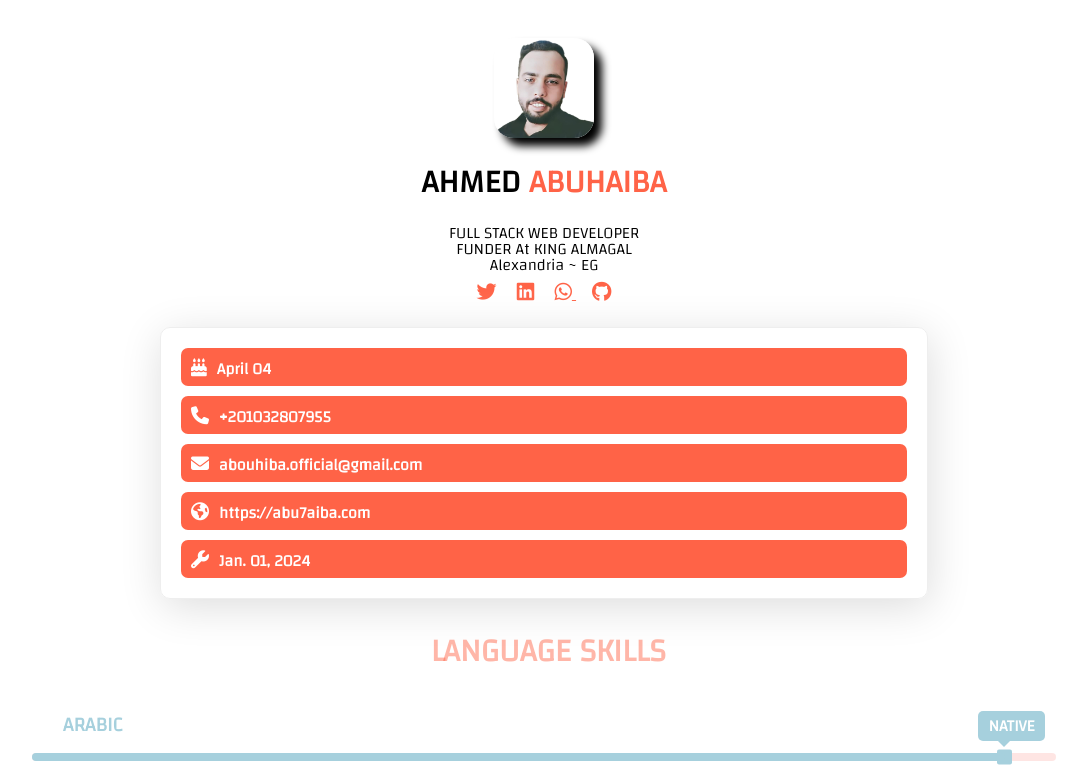
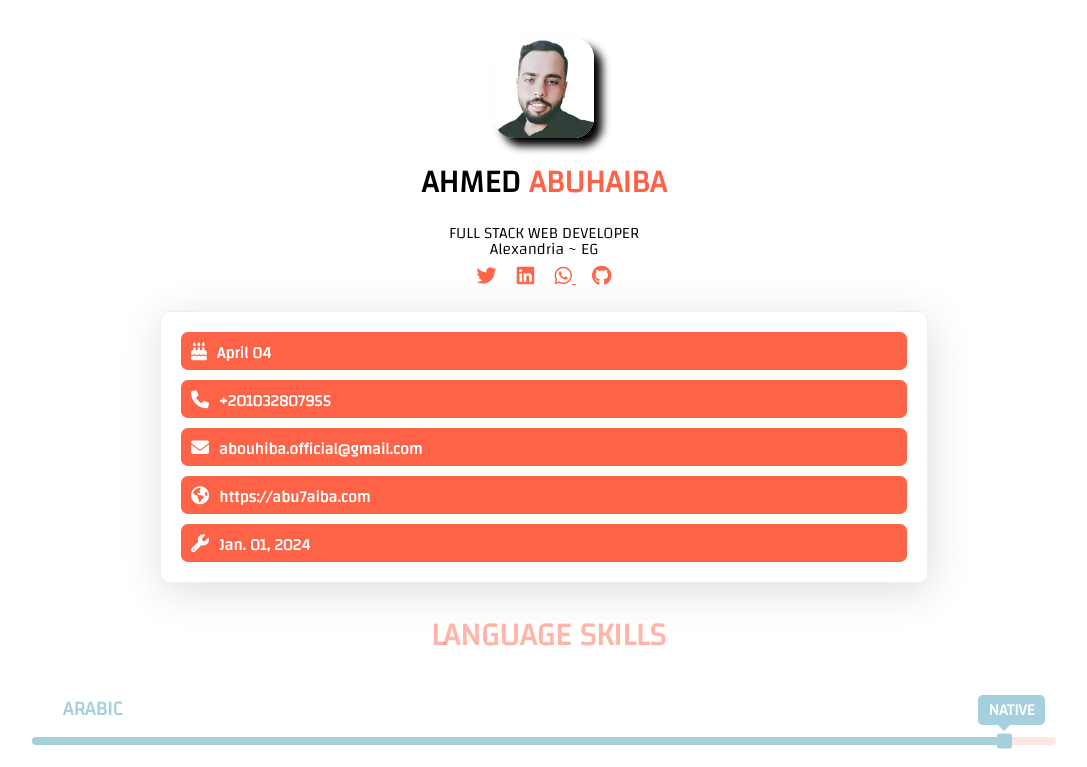
Before and after one commit to abou7iba/whoami, a plain HTML site: page index.html in a window 1280 px wide. Shown: the top 767 px of the page, without its empty margins (96-1183 px from the left). Drawn offline with Linux system fonts and the light colour scheme; some icons are missing.

Commit message:
Update index.html

```diff
--- a/index.html
+++ b/index.html
@@ -15,7 +15,6 @@
             <img src="me.png" alt="" srcset="" width="100px" height="100px" style="box-shadow: 8px 8px 8px #000;border-radius: 20px;">
             <h1 class="name">AHMED <span>ABUHAIBA</span></h1>
             <span>FULL STACK WEB DEVELOPER</span>
-            <P>FUNDER At KING ALMAGAL</P>
             <P>Alexandria ~ EG</P>
             <div class="social">
                 <span><a href="https://twitter.com/aabu7aiba" target="_blank"><i class="fa-brands fa-twitter"></i></a></span>
```
